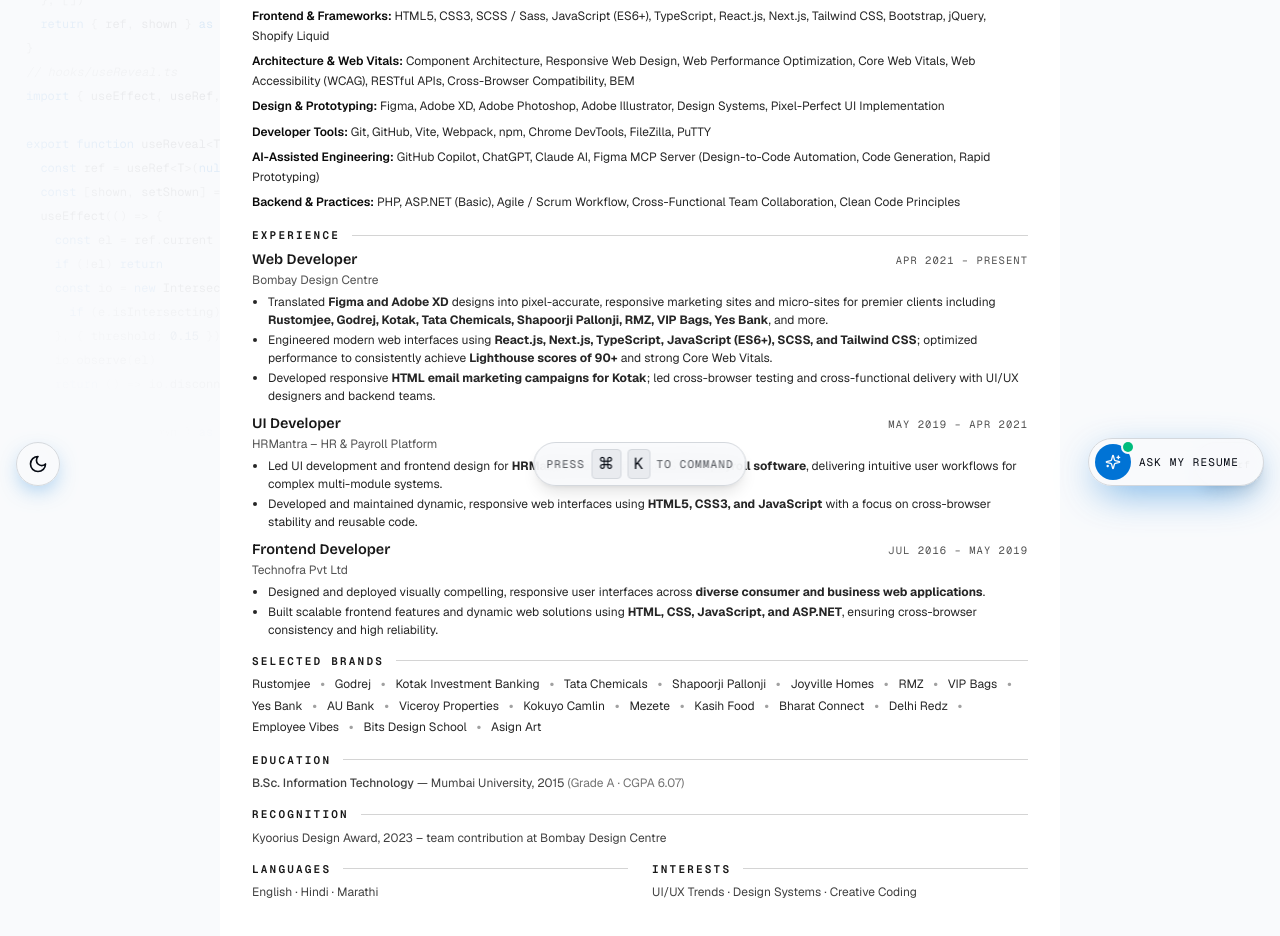
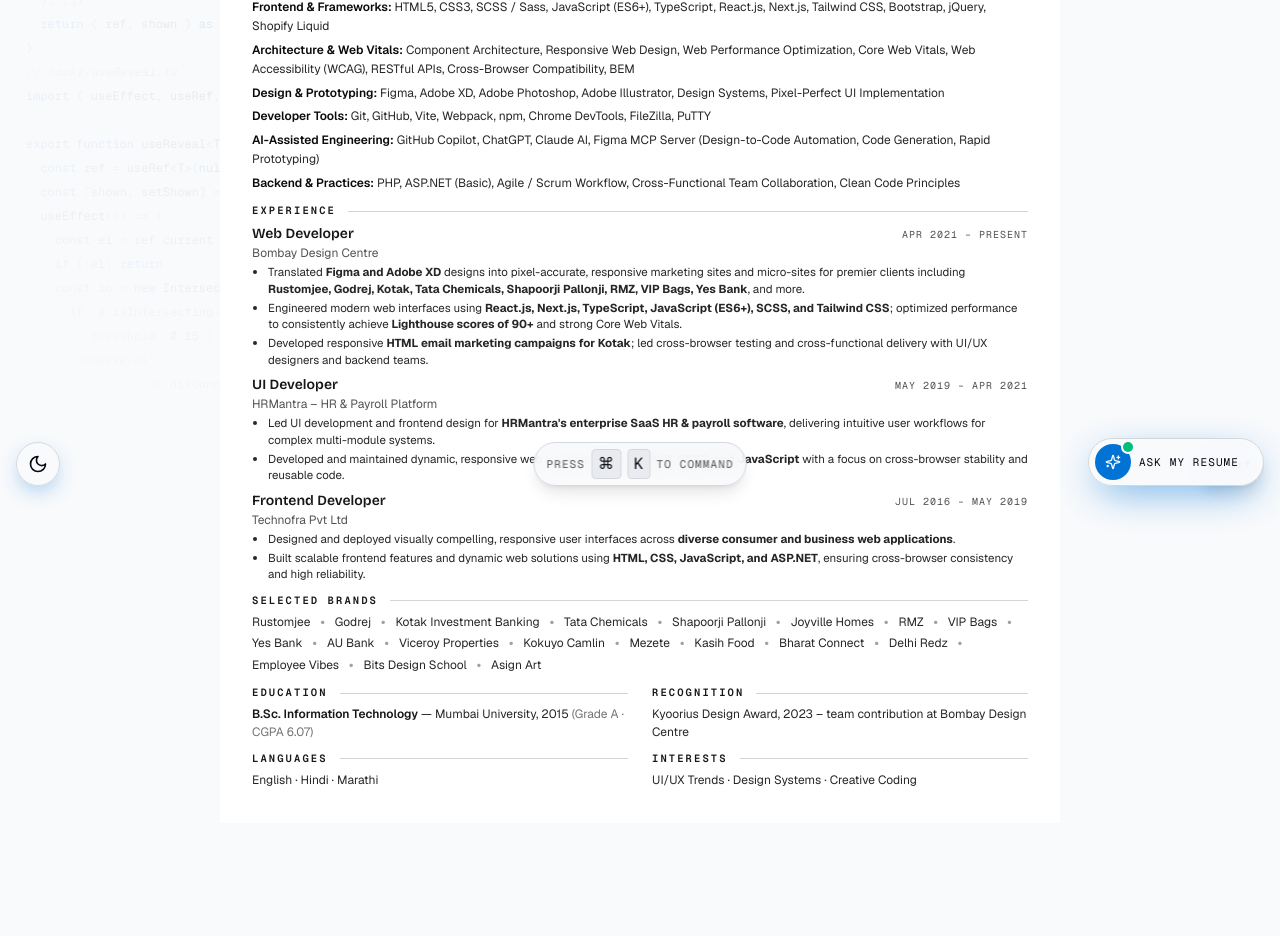
Before and after one commit to jaybaheliya/jwalabaheliya.dev, a Next.js app: page /resume in a window 1280 px wide. Shown: the part 298-1234 px from the top of the page. After the commit the page ends 1121 px from the top, so only its background shows below. Built offline with nearby package versions, Linux system fonts and the light colour scheme.

Commit message:
fix(resume): fit resume on a single page and prevent orphaned section splits

```diff
--- a/app/globals.css
+++ b/app/globals.css
@@ -434,6 +434,14 @@
   html.resume-print [data-lenis], html.resume-print .lenis, html.resume-print .lenis-smooth { overflow: visible !important; }
   html.resume-print .print\:hidden { display: none !important; }
   html.resume-print aside, html.resume-print nav, html.resume-print [role="dialog"], html.resume-print .fixed { display: none !important; }
+  html.resume-print section, html.resume-print .break-inside-avoid {
+    break-inside: avoid !important;
+    page-break-inside: avoid !important;
+  }
+  html.resume-print h1, html.resume-print h2, html.resume-print h3 {
+    break-after: avoid !important;
+    page-break-after: avoid !important;
+  }
   html.resume-print a {
     color: inherit !important;
     text-decoration: none !important;
@@ -443,7 +451,7 @@
   }
   @page {
     size: A4 portrait;
-    margin: 8mm 10mm;
+    margin: 6mm 8mm;
   }
 }
 
--- a/app/resume/_source.tsx
+++ b/app/resume/_source.tsx
@@ -46,7 +46,7 @@
       </Section>
 
       <Section title="Technical Skills">
-        <div className="space-y-1.5">
+        <div className="space-y-1">
           <SkillRow label="Frontend & Frameworks" items="HTML5, CSS3, SCSS / Sass, JavaScript (ES6+), TypeScript, React.js, Next.js, Tailwind CSS, Bootstrap, jQuery, Shopify Liquid" />
           <SkillRow label="Architecture & Web Vitals" items="Component Architecture, Responsive Web Design, Web Performance Optimization, Core Web Vitals, Web Accessibility (WCAG), RESTful APIs, Cross-Browser Compatibility, BEM" />
           <SkillRow label="Design & Prototyping" items="Figma, Adobe XD, Adobe Photoshop, Adobe Illustrator, Design Systems, Pixel-Perfect UI Implementation" />
@@ -129,26 +129,28 @@
         </p>
       </Section>
 
+      <div className="grid grid-cols-2 gap-6">
         <Section title="Education">
-        <p className="text-[12px] text-neutral-700">
-          <span className="font-medium">B.Sc. Information Technology</span> — Mumbai University, 2015{" "}
+          <p className="text-[12px] text-neutral-800">
+            <span className="font-semibold text-neutral-900">B.Sc. Information Technology</span> — Mumbai University, 2015{" "}
             <span className="text-neutral-500">(Grade A · CGPA 6.07)</span>
           </p>
         </Section>
 
         <Section title="Recognition">
-        <p className="text-[12px] text-neutral-700">
+          <p className="text-[12px] text-neutral-800">
             Kyoorius Design Award, 2023 – team contribution at Bombay Design Centre
           </p>
         </Section>
+      </div>
 
       <div className="grid grid-cols-2 gap-6">
         <Section title="Languages">
-          <p className="text-[12px] text-neutral-700">English · Hindi · Marathi</p>
+          <p className="text-[12px] text-neutral-800">English · Hindi · Marathi</p>
         </Section>
 
         <Section title="Interests">
-          <p className="text-[12px] text-neutral-700">UI/UX Trends · Design Systems · Creative Coding</p>
+          <p className="text-[12px] text-neutral-800">UI/UX Trends · Design Systems · Creative Coding</p>
         </Section>
       </div>
     </main>
@@ -157,27 +159,27 @@
 
 function Section({ title, children }: { title: string; children: React.ReactNode }) {
   return (
-    <section className="mb-3.5">
-      <h2 className="mb-1.5 flex items-center gap-3 font-mono text-[11px] font-bold uppercase tracking-[0.2em] text-neutral-900">
+    <section className="mb-2.5 print:mb-2 break-inside-avoid">
+      <h2 className="mb-1 flex items-center gap-3 font-mono text-[10.5px] font-bold uppercase tracking-[0.2em] text-neutral-900">
         <span className="shrink-0">{title}</span>
         <span className="h-0 flex-1 border-b border-neutral-300" />
       </h2>
-      <div className="space-y-2">{children}</div>
+      <div className="space-y-1.5">{children}</div>
     </section>
   );
 }
 
 function Job({ role, org, period, points }: { role: string; org: string; period: string; points: React.ReactNode[] }) {
   return (
-    <div>
+    <div className="break-inside-avoid">
       <div className="flex items-baseline justify-between gap-4">
         <div>
-          <div className="font-display text-[14.5px] font-semibold text-neutral-900">{role}</div>
+          <div className="font-display text-[14px] font-semibold text-neutral-900">{role}</div>
           <div className="text-[12px] text-neutral-600">{org}</div>
         </div>
-        <div className="whitespace-nowrap font-mono text-[10.5px] uppercase tracking-widest text-neutral-600">{period}</div>
+        <div className="whitespace-nowrap font-mono text-[10px] uppercase tracking-widest text-neutral-600">{period}</div>
       </div>
-      <ul className="mt-1 list-disc space-y-0.5 pl-4 text-[12px] leading-[1.5] text-neutral-800">
+      <ul className="mt-0.5 list-disc space-y-0.5 pl-4 text-[11.5px] leading-[1.45] text-neutral-800">
         {points.map((p, i) => <li key={i}>{p}</li>)}
       </ul>
     </div>
```
Lines whose indentation alone changed are shown as unchanged.
